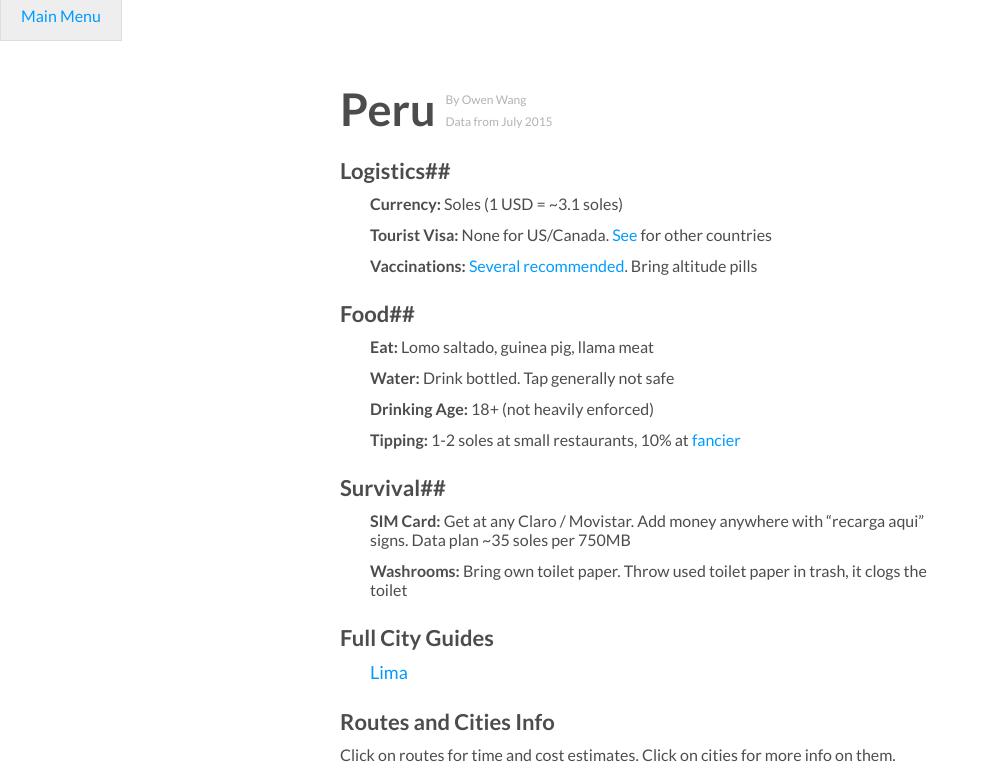
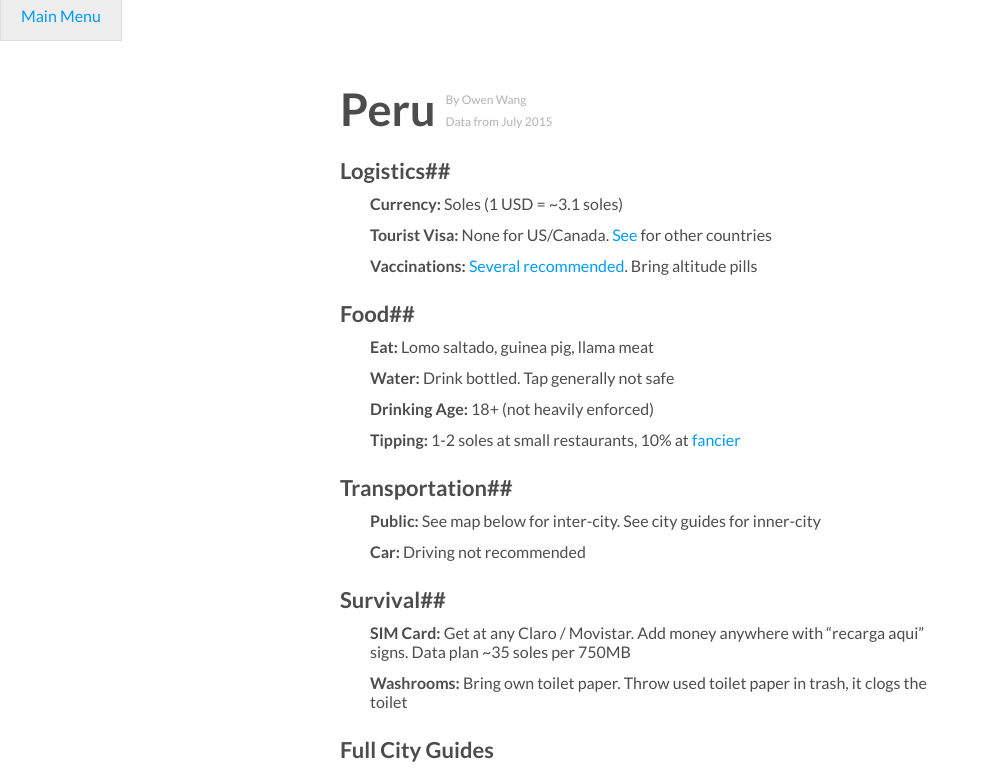
Before and after one commit to amytang0/tldr-travel, a Jekyll site: the page built from _posts/2015-07-19-peru.md, in a window 1280 px wide. Shown: the top 774 px of the page, without its empty margins (0-990 px from the left). Built offline with Jekyll 4.4.1, drawn with Linux system fonts in a browser that asks for light colours; grey boxes are pictures that could not be loaded.

Commit message:
made full guides link prettier

```diff
--- a/_layouts/city.html
+++ b/_layouts/city.html
@@ -24,10 +24,10 @@
     {{ content }}
   </div>
 
-  <h2>Places Info</h2>
+  <h2>Highlights</h2>
   <div class="loading" id="loading">Loading Map...</div>
   <div id="options">
-    <p class="desc">Curate the list of suggestions to get a personalized list of just the things you care about.</p>
+    <p class="desc">Curate the list of suggestions to get a personalized list of just the things you care about!</p>
 
     <div class="radio">
       <input type="checkbox" id="see-faves" />
--- a/_layouts/country.html
+++ b/_layouts/country.html
@@ -28,7 +28,7 @@
       <h2>Full City Guides</h2>
     </div>
 
-    <h2>Routes and Cities Info</h2>
+    <h2>Routes and Cities</h2>
     <p class="desc">Click on routes for time and cost estimates. Click on cities for more info on them.</p>
   </div>
 </div>
--- a/_posts/2015-07-19-peru.md
+++ b/_posts/2015-07-19-peru.md
@@ -28,6 +28,11 @@
 - __Drinking Age:__ 18+ (not heavily enforced)
 - __Tipping:__ 1-2 soles at small restaurants, 10% at
   [fancier](http://www.tripadvisor.com/Travel-g294311-s606/Peru:Tipping.And.Etiquette.html)
+
+##Transportation##
+
+- __Public:__ See map below for inter-city. See city guides for inner-city
+- __Car:__ Driving not recommended
 
 ##Survival##
 
--- a/css/country.css
+++ b/css/country.css
@@ -27,6 +27,29 @@
   font-size: 18px;
 }
 
+.guide-item {
+  border-top: 1px solid #F8F8F8;
+  border-bottom: 1px solid #F8F8F8;
+  border-right: 1px solid #F8F8F8;
+  box-shadow: 2px 2px 1px #aaa;
+  width: 240px;
+  padding: 8px 5px 0 10px;
+  margin: 5px;
+  display: inline-block;
+}
+
+.guide-img {
+  height: 36px;
+  width: 36px;
+  float: left;
+  border-radius: 100%;
+}
+
+.guide-link {
+  padding: 10px 50px;
+}
+
+
 @media only screen and (max-width: 650px) {
   #map-canvas {
     margin: 0 20px 90px 20px;
--- a/js/common.js
+++ b/js/common.js
@@ -142,7 +142,9 @@
 }
 
 function capitalize(str) {
-  return str.charAt(0).toUpperCase() + str.slice(1);
+    return str.replace(/\w\S*/g, function(txt){
+      return txt.charAt(0).toUpperCase() + txt.substr(1).toLowerCase();
+    });
 }
 
 function blankHrefs() {
--- a/js/country.js
+++ b/js/country.js
@@ -91,7 +91,7 @@
         map.addMarker({
           lat: lat,
           lng: lng,
-          icon: pinIcon("FE7569"),
+          icon: pinIcon("F44E4D"),
           click: function(e) {
             openWindow({lat: lat + 0.7, lng: lng}, $city.innerHTML);
           }
@@ -101,11 +101,16 @@
   }
 
   for (var i = 0; i < $links.length; i++) {
-    (function($link) {
+    (function($link, i) {
       var url = $link.getAttribute("data-name");
       var city = nameWithCountry(url);
 
       var $linkL = createEl("li", "guide-item", $fullGuidesList);
+      $linkL.style["border-left"] = "5px solid " + getColor(i);
+
+      var $linkImg = createEl("img", "guide-img", $linkL);
+      $linkImg.setAttribute("src", url + ".jpg");
+
       var $linkP = createEl("a", "guide-link", $linkL);
       $linkP.innerHTML = capitalize(url);
       $linkP.setAttribute("href", url);
@@ -114,14 +119,13 @@
         map.addMarker({
           lat: lat,
           lng: lng,
-          icon: pinIcon("0660B0"),
-          //TODO: open in a modal?
+          icon: pinIcon(getColor(i).substring(1)),
           click: function(e) {
             window.open(url, "_self");
           }
         });
       });
-    })($links[i]);
+    })($links[i], i);
   }
 
   var $routesMeta = document.getElementById("routes-meta");
```
Also changed, not shown: guide/peru/lima.jpg (added), 9 other files.
